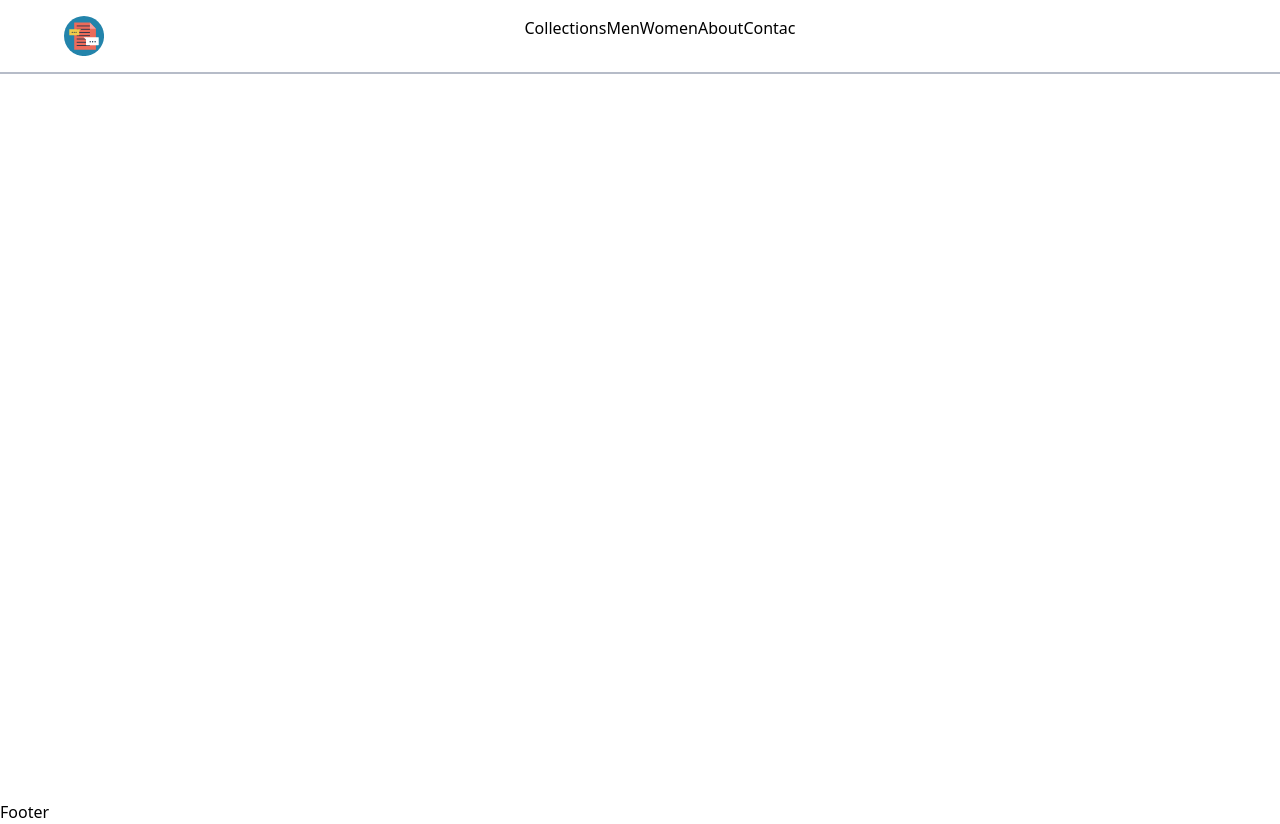
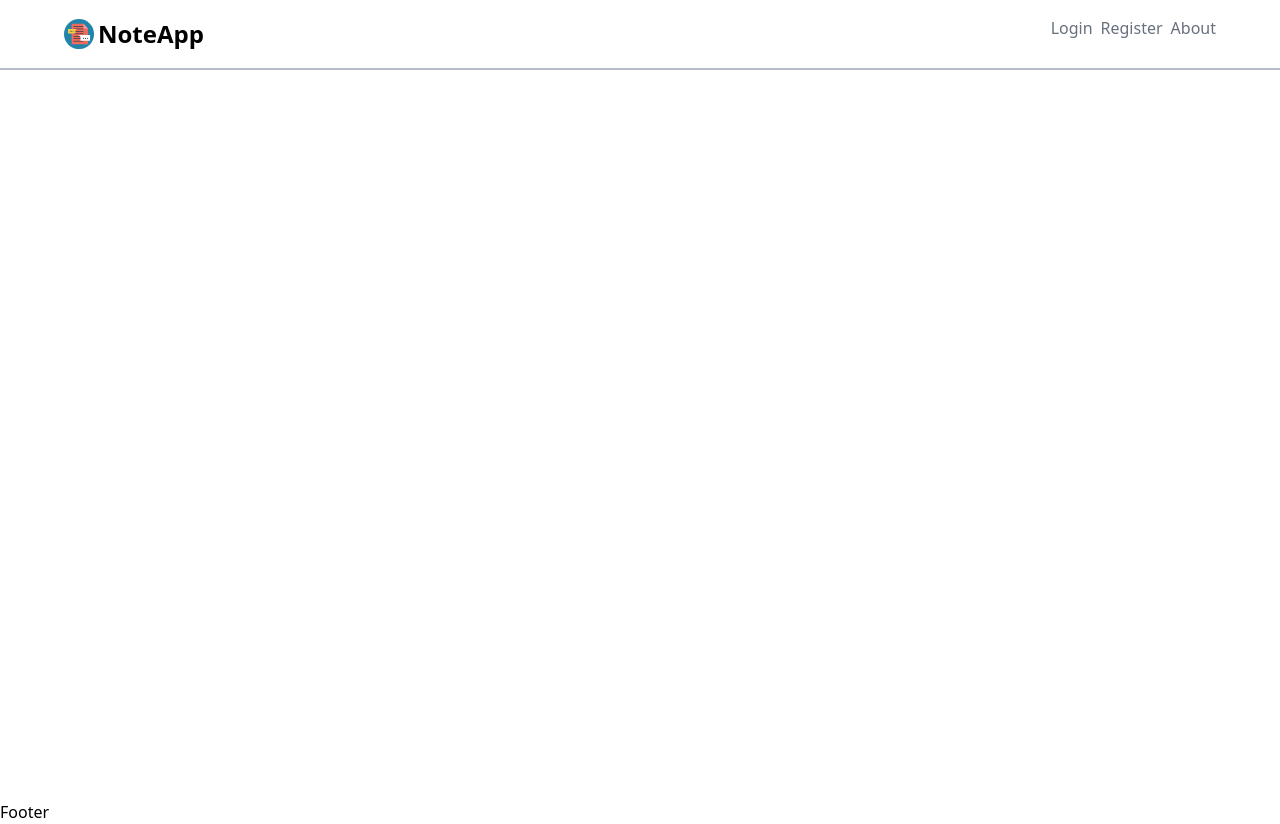
Before and after one commit to javierlnc/NoteApp, a Next.js app in the folder frontend/: page / in a window 1280 px wide. Built offline with nearby package versions, Linux system fonts and the light colour scheme.

Commit message:
Refactor Navbar component; update styles for nav links and remove unused logo

```diff
--- a/frontend/app/globals.css
+++ b/frontend/app/globals.css
@@ -1,3 +1,7 @@
 @tailwind base;
 @tailwind components;
 @tailwind utilities;
+
+.Navbar__nav-link{
+    @apply text-dark-grayish font-medium text-base;
+}
--- a/frontend/components/common/Navbar.tsx
+++ b/frontend/components/common/Navbar.tsx
@@ -17,44 +17,52 @@ const Navbar: NextPage = ({}) => {
             transition
             anchor="bottom end"
             className={
-              "flex flex-col w-40 min-h-screen origin-right rounded-lg shadow-lg p-1 text-sm/6 transition duration-500 ease-out [--anchor-gap:var(--spacing-1)]"
+              "flex flex-col gap-3 p-8 w-40 min-h-screen origin-right rounded-lg shadow-lg text-sm/6 transition duration-500 ease-out [--anchor-gap:var(--spacing-1)]"
             }
           >
             <MenuItem>
-              <Link href={"/"}>Collections</Link>
+            <Link href={"/"} className="Navbar__nav-link">
+            Login
+          </Link>
             </MenuItem>
             <MenuItem>
-              <Link href={"/"}>Men</Link>
+            <Link href={"/"} className="Navbar__nav-link">
+            Register
+          </Link>
             </MenuItem>
             <MenuItem>
-              <Link href={"/"}>Women</Link>
-            </MenuItem>
-            <MenuItem>
-              <Link href={"/"}>About</Link>
-            </MenuItem>
-            <MenuItem>
-              <Link href={"/"}>Contac</Link>
+            <Link href={"/"} className="Navbar__nav-link">
+            About
+          </Link>
             </MenuItem>
           </MenuItems>
         </Menu>
         <div>
+          <Link href="/">
+            <div className="flex items-center">
               <Image
                 src="/icon-notes.svg"
                 alt="Notes logo"
-            width={40}
-            height={40}
+                width={30}
+                height={30}
                 className="object-contain"
               />
+              <span className=" ml-1 font-semibold text-[24px] text-black">
+                NoteApp
+              </span>
             </div>
-        <div className="hidden md:flex">
-          <Link href={"/"}>Collections</Link>
-          <Link href={"/"}>Men</Link>
-          <Link href={"/"}>Women</Link>
-          <Link href={"/"}>About</Link>
-          <Link href={"/"}>Contac</Link>
+          </Link>
         </div>
-        <div>
-
+        <div className="hidden gap-2 md:flex">
+          <Link href={"/"} className="Navbar__nav-link">
+            Login
+          </Link>
+          <Link href={"/"} className="Navbar__nav-link">
+            Register
+          </Link>
+          <Link href={"/"} className="Navbar__nav-link">
+            About
+          </Link>
         </div>
       </nav>
     </header>
```
Also changed, not shown: frontend/public/logo.svg (deleted). Lines whose indentation alone changed are shown as unchanged.
